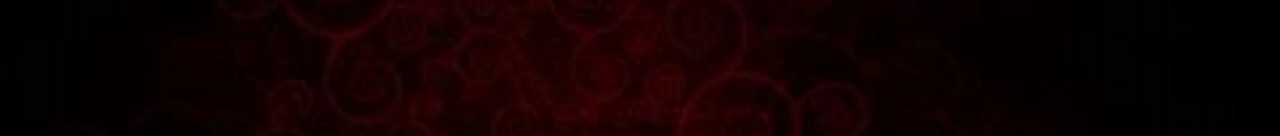
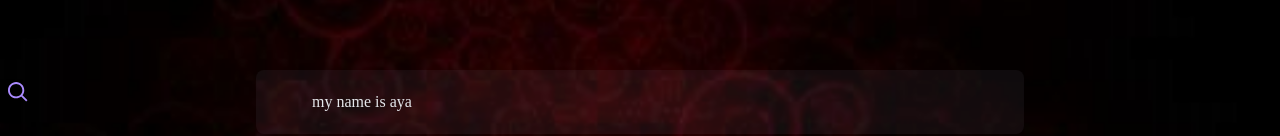
Before and after one commit to AYA837/React, a React (Vite) app in the folder vite_project_react/: page / in a window 1280 px wide. Shown: the part 661-797 px from the top of the page. Built offline with nearby package versions, Linux system fonts and the light colour scheme.

Commit message:
added search.jsx file and search component

```diff
--- a/vite_project_react/src/App.jsx
+++ b/vite_project_react/src/App.jsx
@@ -1,8 +1,12 @@
-import React from 'react'
+import React, { useState } from 'react'
+import Search from './Components/Search'
 import './index.css'
 
 
 const App = () => {
+  //we will keep track of the novels , using a state in the APP file
+
+  const [searchTerm, setsearchTerm] = useState('my name is aya');
   return (
     <div className='pattern' >
       <div className='wrapper'>
@@ -12,7 +16,7 @@ const App = () => {
         </header>
       </div>
 
-
+      <Search  searchTerm={searchTerm} setsearchTerm = {setsearchTerm}  />
     </div>
   )
 }
--- /dev/null
+++ b/vite_project_react/src/Components/Search.jsx
@@ -0,0 +1,14 @@
+import React from 'react'
+
+//props should never change by child component
+
+const Search = ({searchTerm , setsearchTerm}) => {
+  return (
+    <div className="search">
+      <img src="search.svg" alt="search-icon" />
+      <input type="text" placeholder='+20 Horror Arabic Novels' value={searchTerm} />
+    </div>
+  )
+}
+
+export default Search
```
